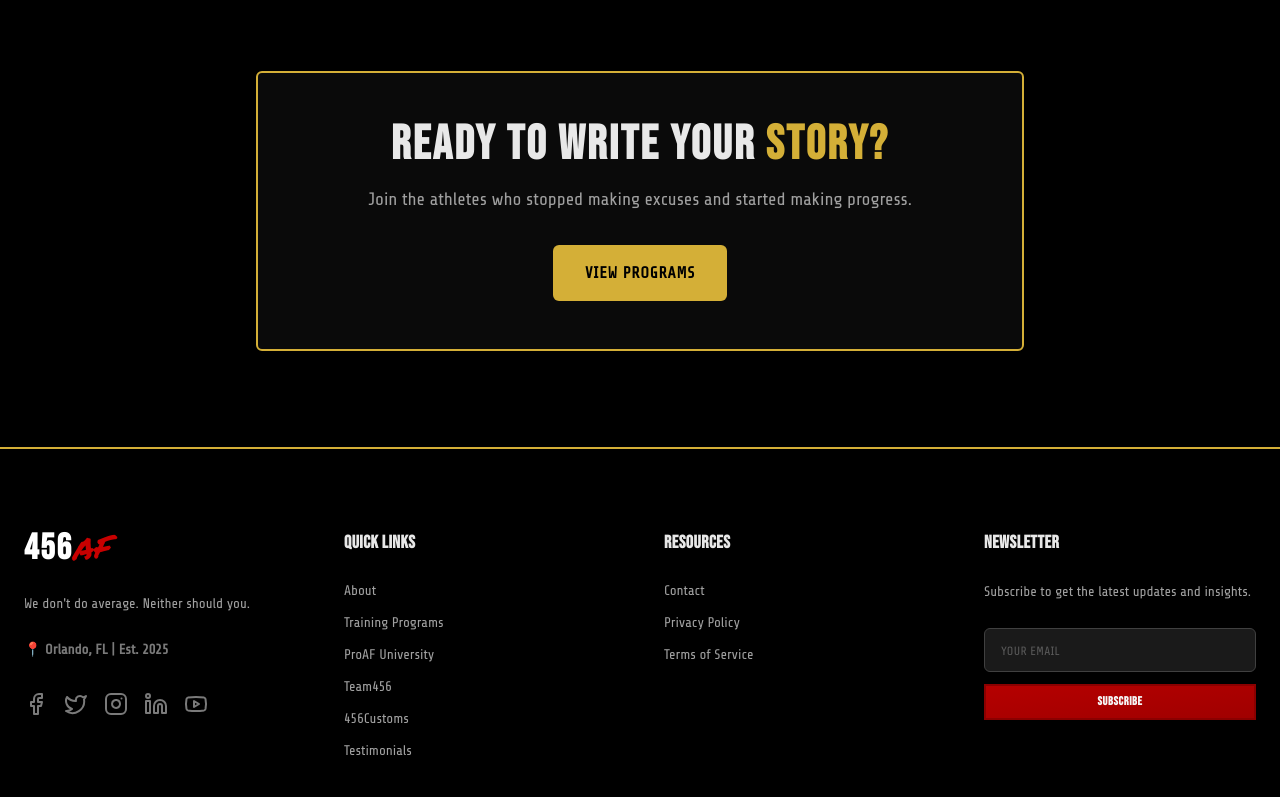
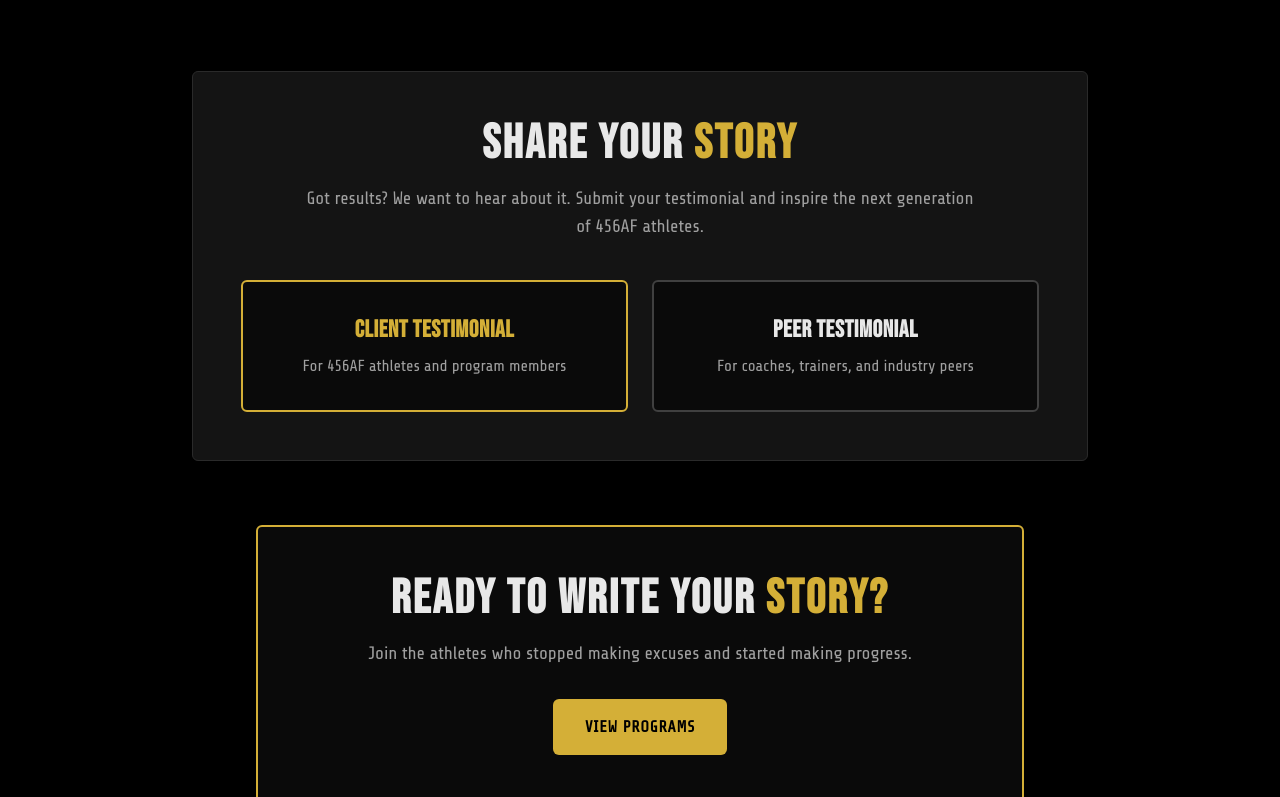
Before and after one commit to ghxstship/scorpion26.10, a Next.js app: page /testimonials in a window 1280 px wide. Shown: the part 1480-2277 px from the top of the page. Built offline with nearby package versions, Linux system fonts and the light colour scheme.

Commit message:
Add testimonial submission CTAs with Typeform links
- Client form: https://form.typeform.com/to/JIBsiox8
- Peer form: https://form.typeform.com/to/hRwHoWuM

```diff
--- a/src/app/testimonials/page.tsx
+++ b/src/app/testimonials/page.tsx
@@ -134,8 +134,50 @@ export default function TestimonialsPage() {
           ))}
         </div>
 
-        {/* CTA */}
-        <div className="mt-20 text-center">
+        {/* Submit Testimonial CTA */}
+        <div className="mt-20">
+          <div className="rounded-sm border border-[var(--grey-700)] bg-[var(--grey-850)] p-12 max-w-4xl mx-auto">
+            <div className="text-center mb-10">
+              <h2 className="font-[family-name:var(--font-bebas)] text-4xl md:text-5xl font-black uppercase tracking-wider text-[var(--grey-100)] mb-4">
+                Share Your <span className="text-[var(--gold-600)]">Story</span>
+              </h2>
+              <p className="text-lg text-[var(--grey-300)] max-w-2xl mx-auto">
+                Got results? We want to hear about it. Submit your testimonial and inspire the next generation of 456AF athletes.
+              </p>
+            </div>
+            <div className="grid md:grid-cols-2 gap-6">
+              <a
+                href="https://form.typeform.com/to/JIBsiox8"
+                target="_blank"
+                rel="noopener noreferrer"
+                className="group rounded-sm border-2 border-[var(--gold-600)] bg-[var(--grey-900)] p-8 text-center transition-all hover:bg-[var(--gold-600)] hover:shadow-[var(--glow-gold)]"
+              >
+                <h3 className="font-[family-name:var(--font-bebas)] text-2xl font-bold uppercase tracking-wide text-[var(--gold-600)] mb-2 group-hover:text-[var(--grey-950)]">
+                  Client Testimonial
+                </h3>
+                <p className="text-[var(--grey-300)] group-hover:text-[var(--grey-800)]">
+                  For 456AF athletes and program members
+                </p>
+              </a>
+              <a
+                href="https://form.typeform.com/to/hRwHoWuM"
+                target="_blank"
+                rel="noopener noreferrer"
+                className="group rounded-sm border-2 border-[var(--grey-600)] bg-[var(--grey-900)] p-8 text-center transition-all hover:border-[var(--gold-600)] hover:bg-[var(--gold-600)] hover:shadow-[var(--glow-gold)]"
+              >
+                <h3 className="font-[family-name:var(--font-bebas)] text-2xl font-bold uppercase tracking-wide text-[var(--grey-100)] mb-2 group-hover:text-[var(--grey-950)]">
+                  Peer Testimonial
+                </h3>
+                <p className="text-[var(--grey-300)] group-hover:text-[var(--grey-800)]">
+                  For coaches, trainers, and industry peers
+                </p>
+              </a>
+            </div>
+          </div>
+        </div>
+
+        {/* Join CTA */}
+        <div className="mt-16 text-center">
           <div className="rounded-sm border-2 border-[var(--gold-600)] bg-[var(--grey-900)] p-12 max-w-3xl mx-auto">
             <h2 className="font-[family-name:var(--font-bebas)] text-4xl md:text-5xl font-black uppercase tracking-wider text-[var(--grey-100)] mb-4">
               Ready to Write Your <span className="text-[var(--gold-600)]">Story?</span>
```
